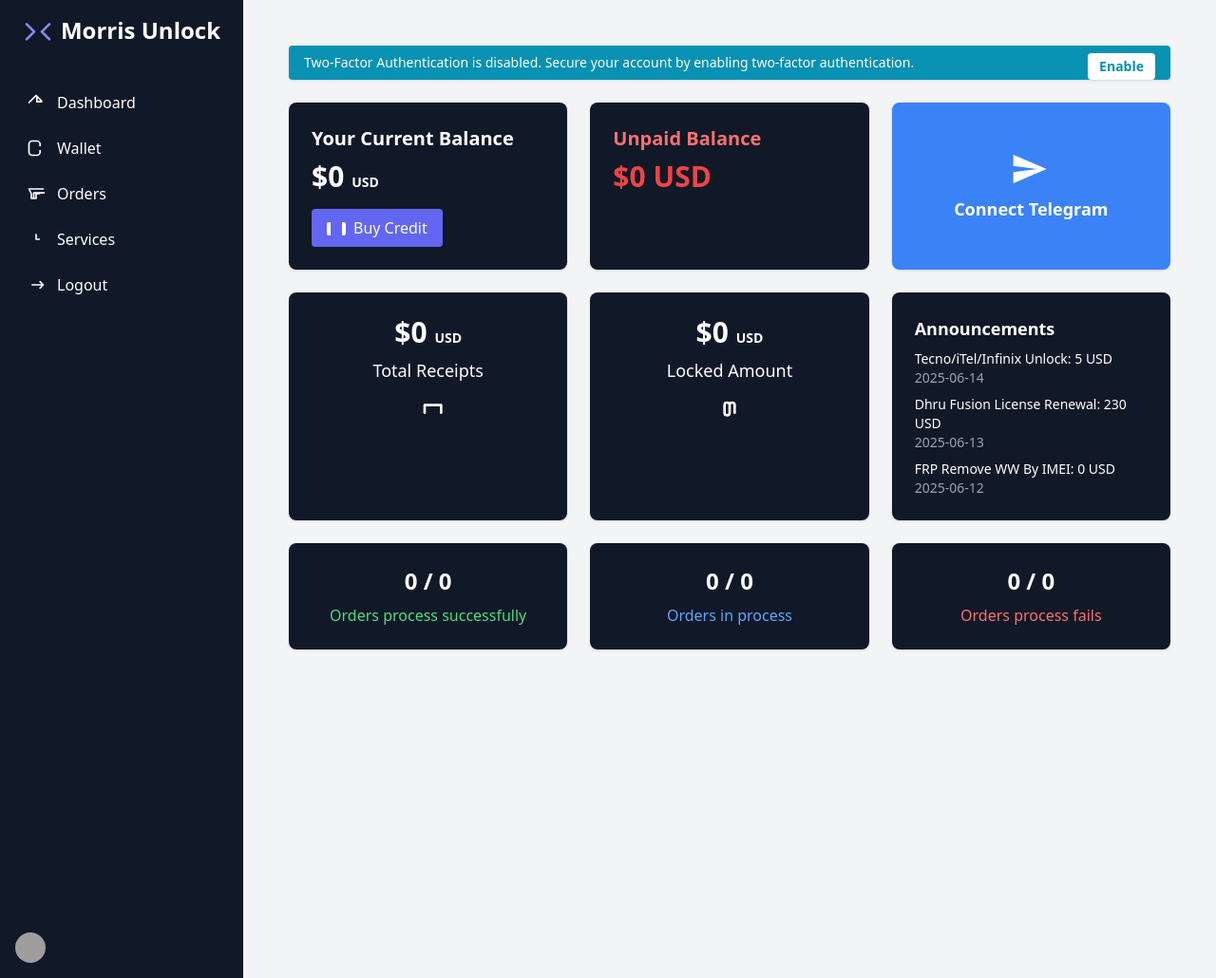
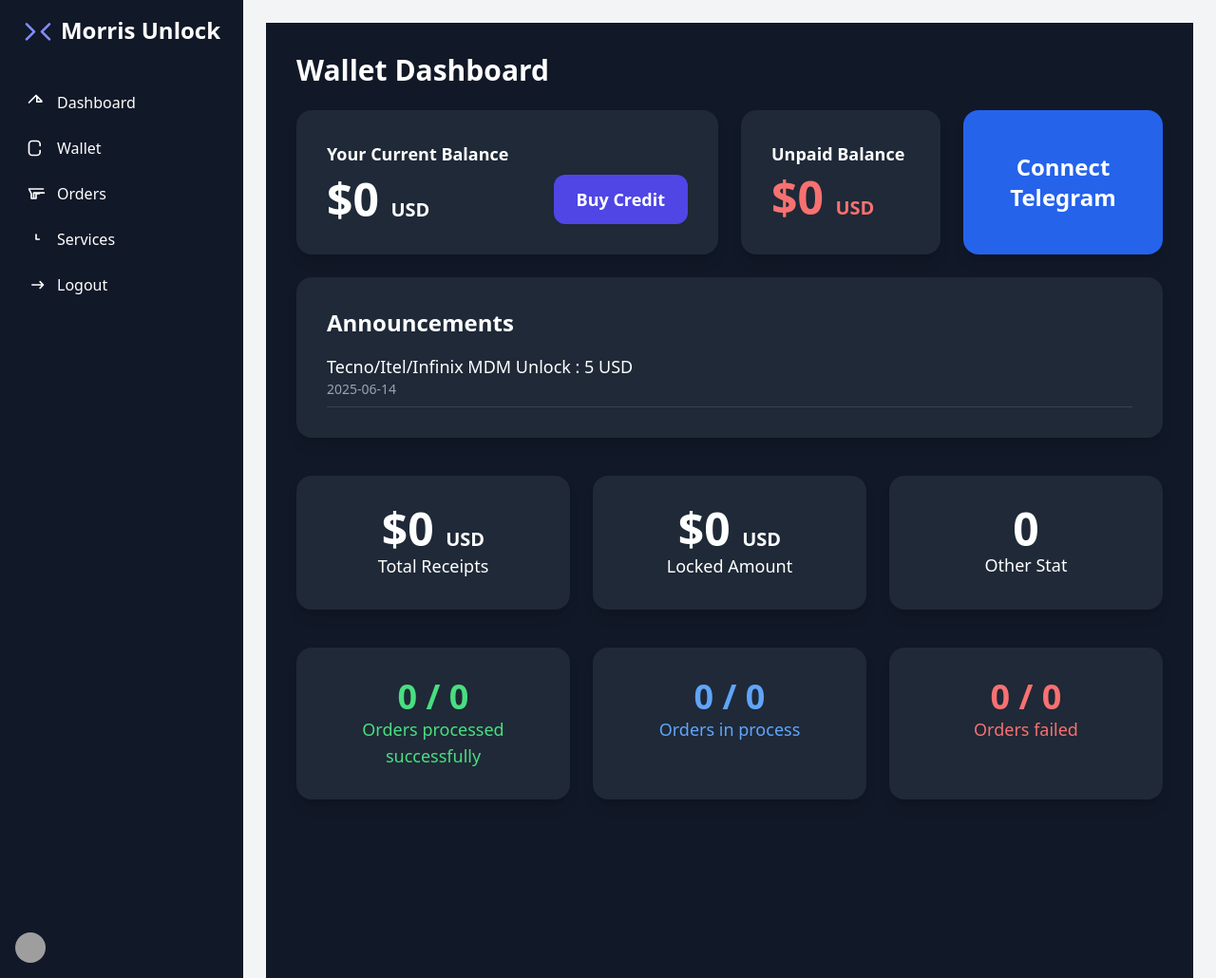
Before and after one commit to mulbah11k/morris_unlock, a Django app: template morris_unlocker/wallet/templates/wallet/wallet_dashboard.html in a window 1280 px wide. Shown: the whole page at 95% size. Run offline with Django 5.2, Linux system fonts and the light colour scheme; the template is opened without the code that fills it, so the values that code supplies are empty; some libraries are stand-ins or nearby versions; grey boxes are pictures that could not be loaded.

Commit message:
update with some html

```diff
--- a/morris_unlocker/wallet/templates/wallet/wallet_dashboard.html
+++ b/morris_unlocker/wallet/templates/wallet/wallet_dashboard.html
@@ -1,77 +1,75 @@
 {% extends 'base_user.html' %}
 {% load static %}
+{% block content %}
+<div class="p-4 md:p-8 bg-gray-900 min-h-screen text-white">
+    <h1 class="text-3xl font-bold mb-6">Wallet Dashboard</h1>
 
-{% block content %}
-<div class="p-6 space-y-6">
-  <div class="text-sm bg-cyan-600 text-white px-4 py-2 rounded shadow">
-    Two-Factor Authentication is disabled. Secure your account by enabling two-factor authentication.
-    <button class="float-right bg-white text-cyan-600 px-3 py-1 rounded text-sm font-semibold">Enable</button>
+    <div class="grid grid-cols-1 xl:grid-cols-4 gap-6">
+        <!-- Your Current Balance -->
+        <div class="col-span-1 xl:col-span-2 bg-gray-800 p-8 rounded-2xl shadow-lg">
+            <p class="text-lg font-semibold mb-2">Your Current Balance</p>
+            <div class="flex items-center justify-between">
+                <p class="text-5xl font-bold text-white">$0 <span class="text-xl">USD</span></p>
+                <a href="#" class="bg-indigo-600 hover:bg-indigo-500 px-6 py-3 text-lg font-semibold rounded-xl">Buy Credit</a>
+            </div>
         </div>
 
-  <div class="grid grid-cols-1 md:grid-cols-3 gap-6">
-    <div class="bg-gray-900 text-white p-6 rounded-lg shadow">
-      <div class="text-xl font-semibold">Your Current Balance</div>
-      <div class="text-3xl font-bold mt-2">$0 <span class="text-sm">USD</span></div>
-      <button class="mt-4 bg-indigo-500 hover:bg-indigo-600 text-white px-4 py-2 rounded flex items-center">
-        <svg class="h-5 w-5 mr-2" fill="currentColor" viewBox="0 0 20 20"><path d="M16 4h2a2 2 0 0 1 2 2v10a2 2 0 0 1-2 2h-2M4 4H2a2 2 0 0 0-2 2v10a2 2 0 0 0 2 2h2m4-4h4m-4-4h4m-4-4h4"/></svg>
-        Buy Credit
-      </button>
+        <!-- Unpaid Balance -->
+        <div class="col-span-1 bg-gray-800 p-8 rounded-2xl shadow-lg">
+            <p class="text-lg font-semibold mb-2">Unpaid Balance</p>
+            <p class="text-5xl font-bold text-red-400">$0 <span class="text-xl">USD</span></p>
         </div>
 
-    <div class="bg-gray-900 text-white p-6 rounded-lg shadow">
-      <div class="text-xl font-semibold text-red-400">Unpaid Balance</div>
-      <div class="text-3xl font-bold mt-2 text-red-500">$0 USD</div>
+        <!-- Connect Telegram -->
+        <div class="col-span-1 bg-blue-600 p-8 rounded-2xl shadow-lg flex items-center justify-center text-center">
+            <div>
+                <i class="fas fa-paper-plane text-4xl mb-2"></i>
+                <p class="text-2xl font-bold">Connect Telegram</p>
+            </div>
         </div>
 
-    <div class="bg-blue-500 text-white p-6 rounded-lg shadow flex items-center justify-center">
-      <div class="text-center">
-        <svg class="mx-auto h-10 w-10" fill="currentColor" viewBox="0 0 24 24">
-          <path d="M1 21l21-9L1 3v7l15 2-15 2z"/>
-        </svg>
-        <div class="mt-2 text-lg font-semibold">Connect Telegram</div>
+        <!-- Announcements -->
+        <div class="col-span-1 xl:col-span-4 bg-gray-800 p-8 rounded-2xl shadow-lg">
+            <h2 class="text-2xl font-bold mb-4">Announcements</h2>
+            <div class="space-y-4 max-h-64 overflow-y-auto">
+                <div class="border-b border-gray-700 pb-2">
+                    <p class="text-lg">Tecno/Itel/Infinix MDM Unlock : 5 USD</p>
+                    <p class="text-sm text-gray-400">2025-06-14</p>
+                </div>
+                <!-- Add more announcements as needed -->
             </div>
         </div>
     </div>
 
-  <div class="grid grid-cols-1 md:grid-cols-3 gap-6">
-    <div class="bg-gray-900 text-white p-6 rounded-lg shadow text-center">
-      <div class="text-3xl font-bold">$0 <span class="text-sm">USD</span></div>
-      <div class="mt-2 text-lg font-medium">Total Receipts</div>
-      <svg class="mx-auto h-8 w-8 mt-2" fill="none" stroke="currentColor" viewBox="0 0 24 24">
-        <path stroke-linecap="round" stroke-linejoin="round" stroke-width="2" d="M9 17v-6h13v6"/>
-      </svg>
+    <!-- Stats Row -->
+    <div class="grid grid-cols-1 md:grid-cols-3 gap-6 mt-10">
+        <div class="bg-gray-800 p-8 rounded-2xl shadow-lg text-center">
+            <p class="text-5xl font-bold text-white">$0 <span class="text-xl">USD</span></p>
+            <p class="text-lg">Total Receipts</p>
         </div>
-
-    <div class="bg-gray-900 text-white p-6 rounded-lg shadow text-center">
-      <div class="text-3xl font-bold">$0 <span class="text-sm">USD</span></div>
-      <div class="mt-2 text-lg font-medium">Locked Amount</div>
-      <svg class="mx-auto h-8 w-8 mt-2" fill="none" stroke="currentColor" viewBox="0 0 24 24">
-        <path stroke-linecap="round" stroke-linejoin="round" stroke-width="2" d="M12 15v2m0 0v-6a2 2 0 1 1 4 0v6m-4 0a2 2 0 0 1-4 0v-6a2 2 0 1 1 4 0v6"/>
-      </svg>
+        <div class="bg-gray-800 p-8 rounded-2xl shadow-lg text-center">
+            <p class="text-5xl font-bold text-white">$0 <span class="text-xl">USD</span></p>
+            <p class="text-lg">Locked Amount</p>
         </div>
-
-    <div class="bg-gray-900 text-white p-6 rounded-lg shadow">
-      <div class="text-lg font-semibold mb-2">Announcements</div>
-      <ul class="text-sm space-y-2">
-        <li><span class="font-medium">Tecno/iTel/Infinix Unlock:</span> 5 USD <span class="block text-gray-400">2025-06-14</span></li>
-        <li><span class="font-medium">Dhru Fusion License Renewal:</span> 230 USD <span class="block text-gray-400">2025-06-13</span></li>
-        <li><span class="font-medium">FRP Remove WW By IMEI:</span> 0 USD <span class="block text-gray-400">2025-06-12</span></li>
-      </ul>
+        <div class="bg-gray-800 p-8 rounded-2xl shadow-lg text-center">
+            <p class="text-5xl font-bold text-white">0</p>
+            <p class="text-lg">Other Stat</p>
         </div>
     </div>
 
-  <div class="grid grid-cols-1 md:grid-cols-3 gap-6">
-    <div class="bg-gray-900 text-white p-6 rounded-lg shadow text-center">
-      <div class="text-2xl font-bold">0 / 0</div>
-      <div class="mt-2 text-green-400">Orders process successfully</div>
+    <!-- Orders Summary -->
+    <div class="grid grid-cols-1 md:grid-cols-3 gap-6 mt-10">
+        <div class="bg-gray-800 p-8 rounded-2xl shadow-lg text-center text-green-400">
+            <p class="text-4xl font-bold">0 / 0</p>
+            <p class="text-lg">Orders processed successfully</p>
         </div>
-    <div class="bg-gray-900 text-white p-6 rounded-lg shadow text-center">
-      <div class="text-2xl font-bold">0 / 0</div>
-      <div class="mt-2 text-blue-400">Orders in process</div>
+        <div class="bg-gray-800 p-8 rounded-2xl shadow-lg text-center text-blue-400">
+            <p class="text-4xl font-bold">0 / 0</p>
+            <p class="text-lg">Orders in process</p>
         </div>
-    <div class="bg-gray-900 text-white p-6 rounded-lg shadow text-center">
-      <div class="text-2xl font-bold">0 / 0</div>
-      <div class="mt-2 text-red-400">Orders process fails</div>
+        <div class="bg-gray-800 p-8 rounded-2xl shadow-lg text-center text-red-400">
+            <p class="text-4xl font-bold">0 / 0</p>
+            <p class="text-lg">Orders failed</p>
         </div>
     </div>
 </div>
--- a/morris_unlocker/wallet/urls.py
+++ b/morris_unlocker/wallet/urls.py
@@ -2,4 +2,7 @@ from django.urls import path
 from . import views
 urlpatterns = [
     path('dashboard/', views.wallet_dashboard, name='wallet_dashboard'),
+    path('statement/', views.statement, name='my_statement'),
+    path('invoices/', views.invoices, name='invoices'),
+    path('voucher/', views.voucher, name='r_voucher'),
 ]
```
Also changed, not shown: morris_unlocker/wallet/templates/wallet/invoices.html (added, +35 -0 lines), morris_unlocker/wallet/templates/wallet/recharge_voucher.html (added, +26 -0 lines), morris_unlocker/wallet/templates/wallet/statement.html (added, +54 -0 lines), morris_unlocker/wallet/views.py (+9 -0 lines). Lines whose indentation alone changed are shown as unchanged.
